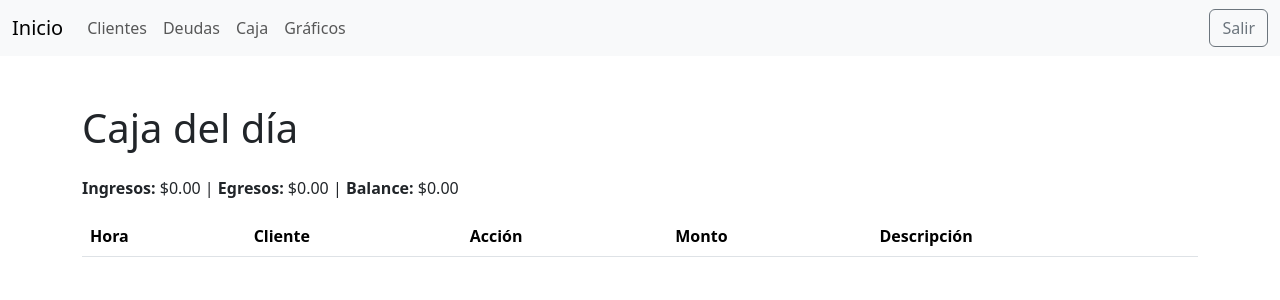
After one commit to benjamacias/lotteryappc, a Flask app: page /caja in a window 1280 px wide. The commit adds this page. Shown: the top 300 px of the page. Run offline with Flask 3, Linux system fonts and the light colour scheme; the visitor is signed in with stand-in values (Sample User, id 1); lists and menus that the app fills with data are empty.

Commit message:
Add navigation header and new views

```diff
--- a/client_debt_app/app.py
+++ b/client_debt_app/app.py
@@ -187,6 +187,40 @@ def report():
     )
 
 
+@app.route("/deudas")
+@login_required
+def debts():
+    debts = Debt.query.order_by(Debt.date.desc()).all()
+    return render_template("debts.html", debts=debts)
+
+
+@app.route("/caja")
+@login_required
+def cash():
+    today = date.today()
+    start = datetime.combine(today, datetime.min.time())
+    end = datetime.combine(today, datetime.max.time())
+    movements = (
+        Movement.query.filter(Movement.timestamp.between(start, end))
+        .order_by(Movement.timestamp.asc())
+        .all()
+    )
+    total_in = sum(m.amount or 0 for m in movements if m.action == "add_payment")
+    total_out = sum(m.amount or 0 for m in movements if m.action == "add_debt")
+    return render_template(
+        "cash.html", movements=movements, total_in=total_in, total_out=total_out
+    )
+
+
+@app.route("/graficos")
+@login_required
+def charts():
+    clients = Client.query.all()
+    labels = [c.name for c in clients]
+    debts_data = [c.total_debt for c in clients]
+    return render_template("charts.html", labels=labels, debts=debts_data)
+
+
 @app.route("/login", methods=["GET", "POST"])
 def login():
     form = LoginForm()
--- /dev/null
+++ b/client_debt_app/templates/cash.html
@@ -0,0 +1,32 @@
+{% extends 'layout.html' %}
+{% block title %}Caja{% endblock %}
+{% block content %}
+  <h1 class="mb-4">Caja del día</h1>
+  <div class="mb-3">
+    <strong>Ingresos:</strong> ${{ '%.2f'|format(total_in) }} |
+    <strong>Egresos:</strong> ${{ '%.2f'|format(total_out) }} |
+    <strong>Balance:</strong> ${{ '%.2f'|format(total_in - total_out) }}
+  </div>
+  <table class="table table-striped">
+    <thead>
+      <tr>
+        <th>Hora</th>
+        <th>Cliente</th>
+        <th>Acción</th>
+        <th>Monto</th>
+        <th>Descripción</th>
+      </tr>
+    </thead>
+    <tbody>
+      {% for m in movements %}
+      <tr>
+        <td>{{ m.timestamp.strftime('%H:%M') }}</td>
+        <td>{{ m.client.name if m.client else '' }}</td>
+        <td>{{ m.action }}</td>
+        <td>{% if m.amount %}${{ '%.2f'|format(m.amount) }}{% endif %}</td>
+        <td>{{ m.description or '' }}</td>
+      </tr>
+      {% endfor %}
+    </tbody>
+  </table>
+{% endblock %}
--- /dev/null
+++ b/client_debt_app/templates/layout.html
@@ -0,0 +1,30 @@
+<!doctype html>
+<html lang="es">
+  <head>
+    <meta charset="utf-8">
+    <meta name="viewport" content="width=device-width, initial-scale=1">
+    <title>{% block title %}App{% endblock %}</title>
+    <link href="https://cdn.jsdelivr.net/npm/bootstrap@5.3.3/dist/css/bootstrap.min.css" rel="stylesheet">
+    {% block head_extra %}{% endblock %}
+  </head>
+  <body>
+    <nav class="navbar navbar-expand-lg navbar-light bg-light mb-4">
+      <div class="container-fluid">
+        <a class="navbar-brand" href="{{ url_for('index') }}">Inicio</a>
+        <div class="collapse navbar-collapse">
+          <ul class="navbar-nav me-auto mb-2 mb-lg-0">
+            <li class="nav-item"><a class="nav-link" href="{{ url_for('index') }}">Clientes</a></li>
+            <li class="nav-item"><a class="nav-link" href="{{ url_for('debts') }}">Deudas</a></li>
+            <li class="nav-item"><a class="nav-link" href="{{ url_for('cash') }}">Caja</a></li>
+            <li class="nav-item"><a class="nav-link" href="{{ url_for('charts') }}">Gráficos</a></li>
+          </ul>
+          <a href="{{ url_for('logout') }}" class="btn btn-outline-secondary">Salir</a>
+        </div>
+      </div>
+    </nav>
+    <div class="container py-4">
+      {% block content %}{% endblock %}
+    </div>
+    {% block scripts %}{% endblock %}
+  </body>
+</html>
```
Also changed, not shown: client_debt_app/templates/charts.html (added, +21 -0 lines), client_debt_app/templates/clients.html (+5 -15 lines), client_debt_app/templates/debts.html (added, +25 -0 lines).
